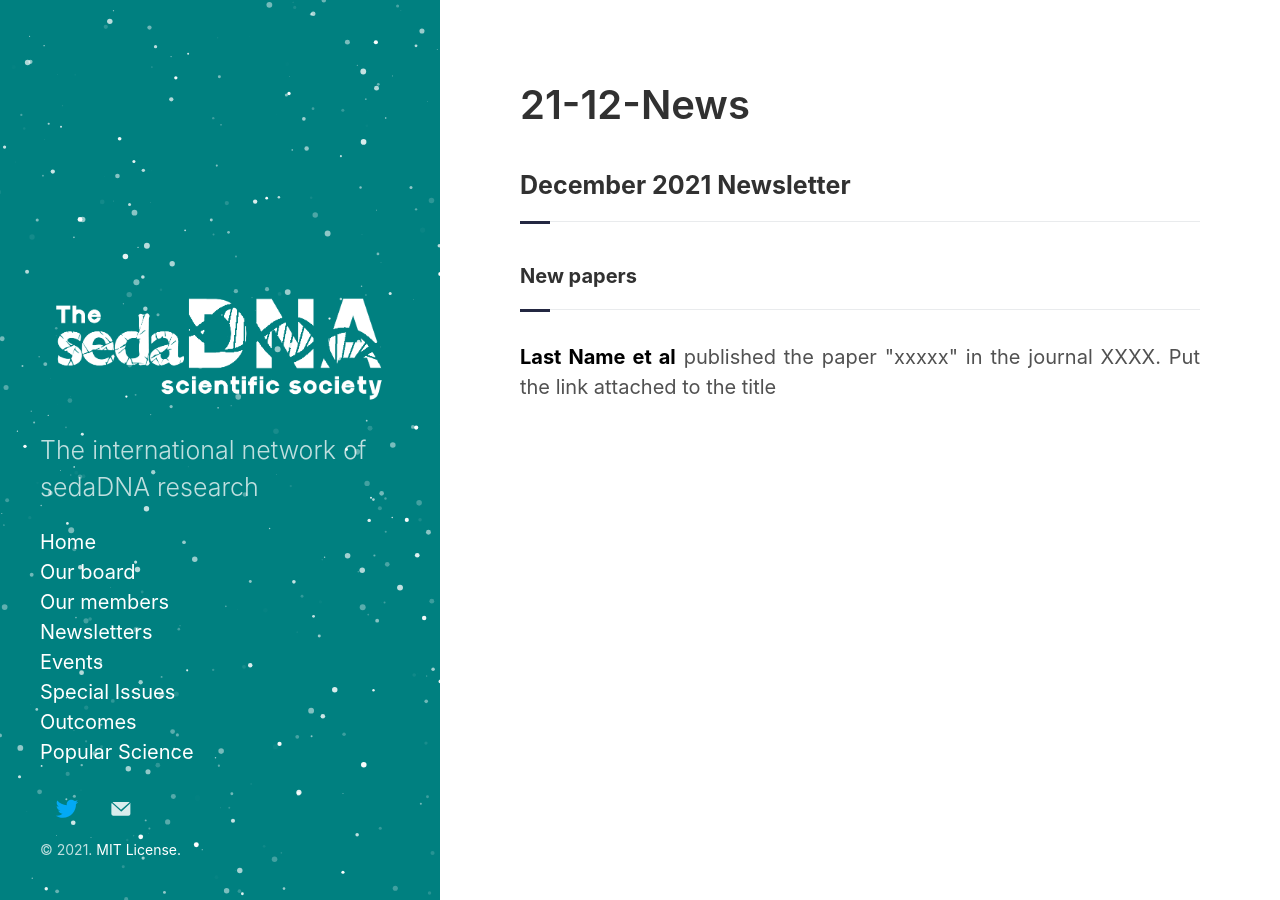
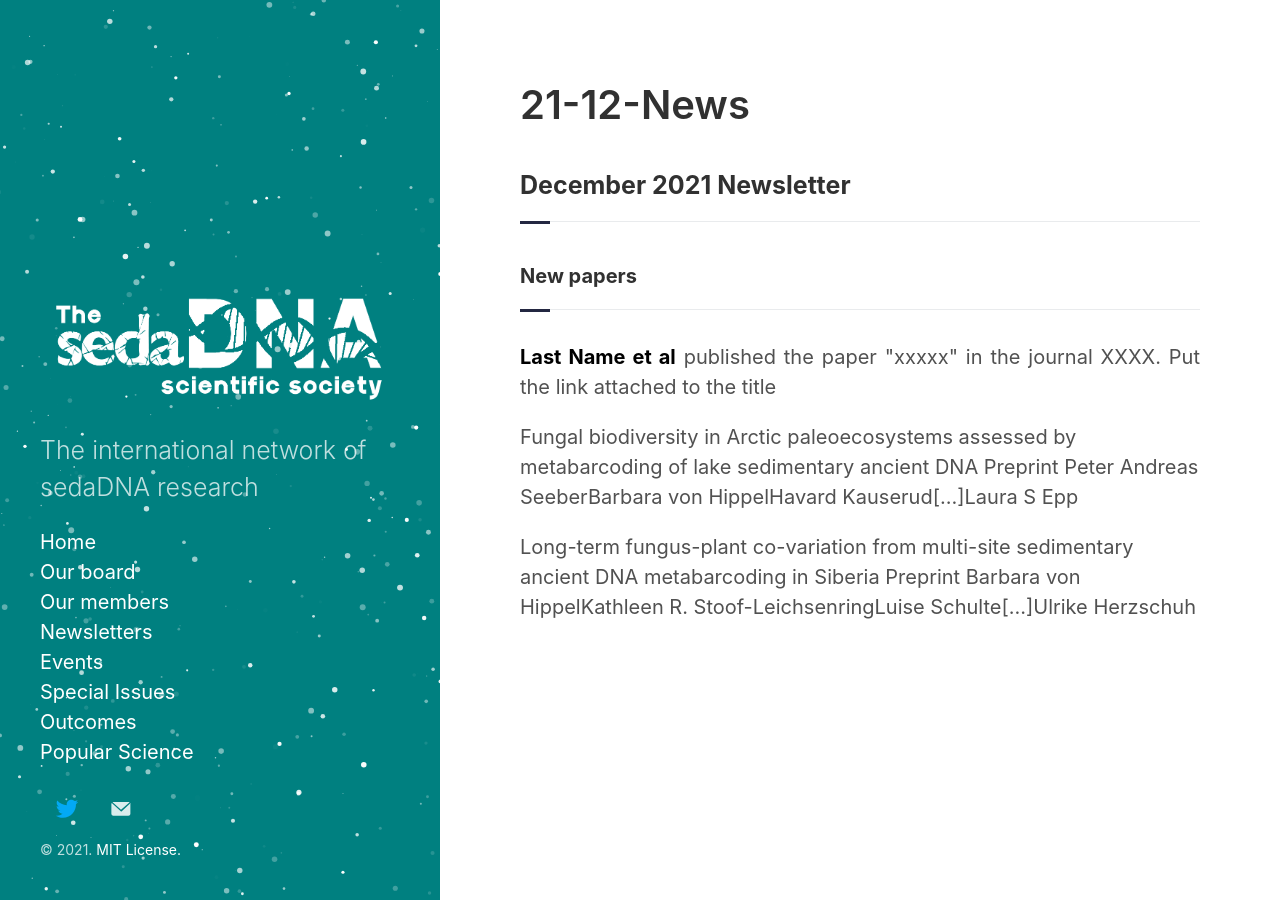
Before and after one commit to sedadna/sedadna.github.io, a Jekyll site: the page built from category/news/21-12.md, in a window 1280 px wide. Built offline with Jekyll 4.4.1, drawn with Linux system fonts in a browser that asks for light colours.

Commit message:
Update 21-12.md

```diff
--- a/category/news/21-12.md
+++ b/category/news/21-12.md
@@ -12,3 +12,11 @@ title: 21-12-News
 <p><a href="https://mailchi.mp/7fdaf9114c3a/sedadna-society-october-2021-newsletter" target="_blank"><b>Last Name et al</b></a> published the paper "xxxxx" in the journal XXXX. Put the link attached to the title</p>
 
 </div>
+
+Fungal biodiversity in Arctic paleoecosystems assessed by metabarcoding of lake sedimentary ancient DNA
+Preprint
+Peter Andreas SeeberBarbara von HippelHavard Kauserud[...]Laura S Epp
+
+Long-term fungus-plant co-variation from multi-site sedimentary ancient DNA metabarcoding in Siberia
+Preprint
+Barbara von HippelKathleen R. Stoof-LeichsenringLuise Schulte[...]Ulrike Herzschuh
```
